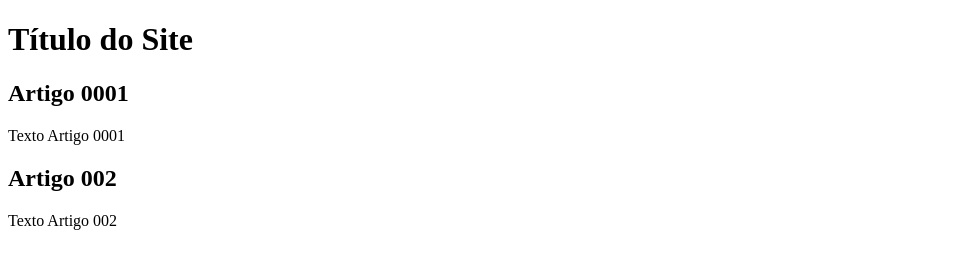
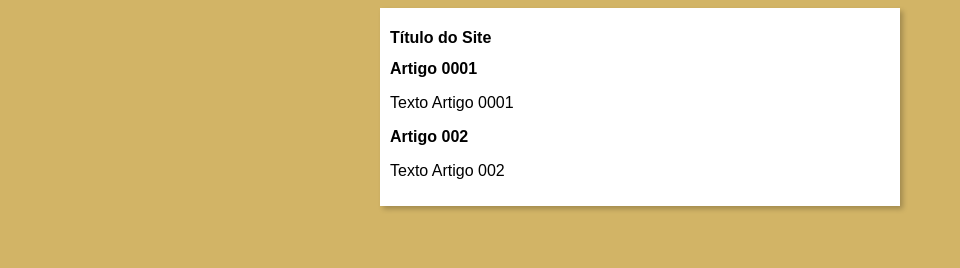
Before and after one commit to eduardohbarbosa/projeto-site, a plain HTML site: page index.html in a window 1280 px wide. Shown: the whole page, without its empty margins (0-960 px from the left). Drawn offline with Linux system fonts and the light colour scheme.

Commit message:
iniciei o design

```diff
--- /dev/null
+++ b/estilos/style.css
@@ -0,0 +1,19 @@
+@charset "UTF-8";
+
+*{
+    font-family: Arial, Helvetica, sans-serif;
+    font-size: 16px;
+}
+
+body{
+    background-color: rgba(184, 135, 11, 0.623);
+
+}
+
+main{
+    background-color: white;
+    width: 500px;
+    margin: auto;
+    padding: 10px;
+    box-shadow: 3px 3px 5px rgba(0, 0, 0, 0.233);
+}
--- a/index.html
+++ b/index.html
@@ -4,6 +4,7 @@
     <meta charset="UTF-8">
     <meta http-equiv="X-UA-Compatible" content="IE=edge">
     <meta name="viewport" content="width=device-width, initial-scale=1.0">
+    <link rel="stylesheet" href="estilos/style.css">
     <title>Título do Site</title>
 </head>
 <body>
```
